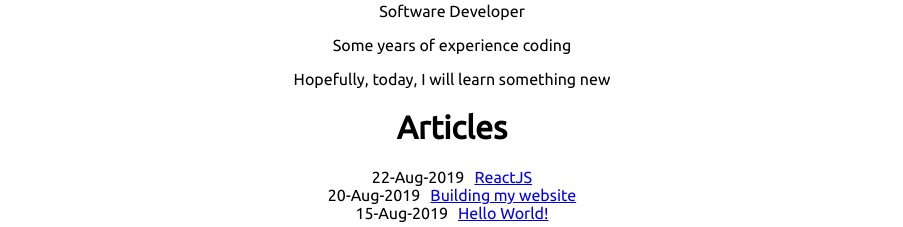
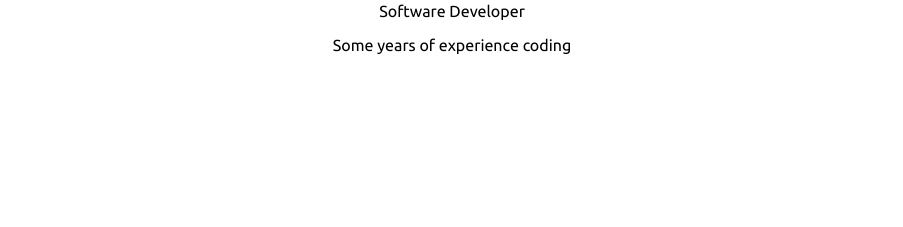
Before and after one commit to ckinan/portfolio, a React (Create React App) app: page / in a window 1280 px wide. Shown: the part 780-1007 px from the top of the page, without its empty margins (188-1091 px from the left). After the commit the page ends 850 px from the top, so only its background shows below. Built offline with nearby package versions, Linux system fonts and the light colour scheme.

Commit message:
Get rid of markdown

```diff
--- a/package.json
+++ b/package.json
@@ -5,7 +5,6 @@
   "dependencies": {
     "react": "^16.9.0",
     "react-dom": "^16.9.0",
-    "react-markdown": "^4.1.0",
     "react-router-dom": "^5.0.1",
     "react-scripts": "3.1.1"
   },
--- a/src/Body.js
+++ b/src/Body.js
@@ -1,13 +1,11 @@
 import React from 'react';
 import Home from './Home';
-import MarkDownTest from './MarkDownTest';
 import { Switch, Route } from 'react-router-dom';
 
 function Body() {
   return (
       <Switch>
           <Route exact path='/' component={Home}/>
-          <Route path='/react-js' component={MarkDownTest}/>
       </Switch>
   );
 }
--- a/src/Home.js
+++ b/src/Home.js
@@ -1,5 +1,4 @@
 import React from 'react';
-import PostList from './PostList';
 
 class Home extends React.Component {
     render() {
@@ -8,8 +7,6 @@ class Home extends React.Component {
                 <h1>Hi, Cesar here</h1>
                 <p>Software Developer</p>
                 <p>Some years of experience coding</p>
-                <p>Hopefully, today, I will learn something new</p>
-                <PostList />
             </div>
           );
     }
--- a/src/MarkDownTest.js
+++ /dev/null
@@ -1,27 +0,0 @@
-import React, { Component } from 'react';
-import ReactMarkdown from 'react-markdown';
-import MyMdPath from './hello-world.md';
-
-class MarkDownTest extends Component {
-    constructor(props) {
-      super(props)
-
-      this.state = { myMd: null };
-    }
-
-    componentWillMount() {
-      fetch(MyMdPath).then((response) => response.text()).then((text) => {
-        this.setState({ myMd: text })
-      });
-    }
-
-    render() {
-      return (
-        <div className="content">
-          <ReactMarkdown source={this.state.myMd} />
-        </div>
-      );
-    }
-  }
-
-  export default MarkDownTest;
--- a/src/PostList.js
+++ /dev/null
@@ -1,28 +0,0 @@
-import React from 'react';
-import { Link } from "react-router-dom";
-
-class PostList extends React.Component {
-    render() {
-        return (
-            <div>
-                <h1>Articles</h1>
-                <div className="post-list-item">
-                    <span className="date">22-Aug-2019</span>
-                    <span className="title">
-                        <Link to="/react-js/">ReactJS</Link>
-                    </span>
-                </div>
-                <div className="post-list-item">
-                    <span className="date">20-Aug-2019</span>
-                    <span className="title"><a href="#">Building my website</a></span>
-                </div>
-                <div className="post-list-item">
-                    <span className="date">15-Aug-2019</span>
-                    <span className="title"><a href="#">Hello World!</a></span>
-                </div>
-            </div>
-          );
-    }
-}
-
-export default PostList;
```
Also changed, not shown: src/hello-world.md (deleted, +0 -8 lines).
